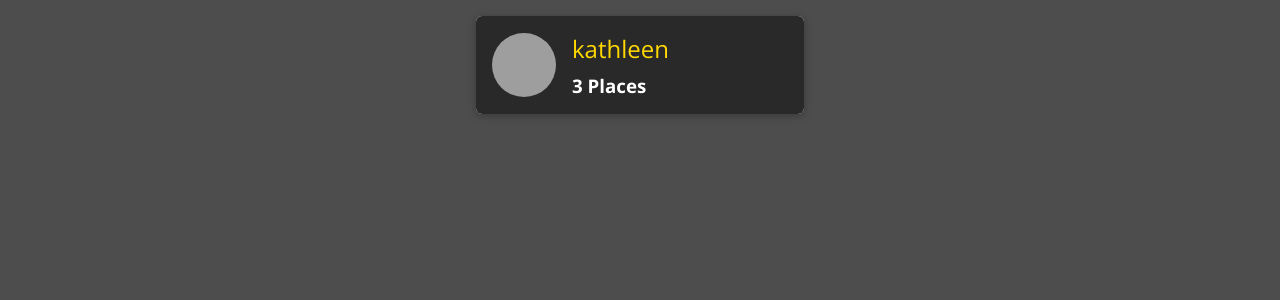
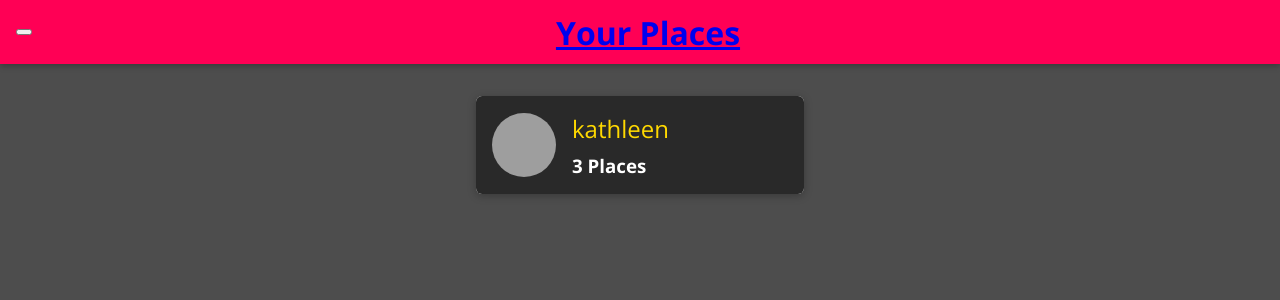
Before and after one commit to Steven88ly/React-Project, a React (Create React App) app: page / in a window 1280 px wide. Shown: the top 300 px of the page. Built offline with nearby package versions, Linux system fonts and the light colour scheme; grey boxes are pictures that could not be loaded.

Commit message:
added header

```diff
--- a/src/App.js
+++ b/src/App.js
@@ -1,16 +1,27 @@
-import React from 'react';
-import { BrowserRouter as Router, Route, Redirect, Switch} from 'react-router-dom'
-import Users from './user/pages/Users.js';
-import NewPlace from './places/pages/NewPlace.js';
+import React from "react";
+import {
+  BrowserRouter as Router,
+  Route,
+  Redirect,
+  Switch,
+} from "react-router-dom";
+import Users from "./user/pages/Users.js";
+import NewPlace from "./places/pages/NewPlace.js";
+import MainNavigation from "./places/shared/components/Navigation/MainNavigation.js";
 
 const App = () => {
-  return <Router>
-    <Switch>
-      <Route path='/' exact component={Users}/>
-      <Route path='/places/new' exact component={NewPlace}/>
-      <Redirect to='/'/>
-    </Switch>
-  </Router>
-}
+  return (
+    <Router>
+      <MainNavigation />
+      <main>
+        <Switch>
+          <Route path="/" exact component={Users} />
+          <Route path="/places/new" exact component={NewPlace} />
+          <Redirect to="/" />
+        </Switch>
+      </main>
+    </Router>
+  );
+};
 
 export default App;
--- a/src/places/shared/components/Navigation/MainHeader.css
+++ b/src/places/shared/components/Navigation/MainHeader.css
@@ -0,0 +1,23 @@
+.main-header {
+    width: 100%;
+    height: 4rem;
+    display: flex;
+    align-items: center;
+    position: fixed;
+    top: 0;
+    left: 0;
+    background: #ff0055;
+    box-shadow: 0 2px 6px rgba(0, 0, 0, 0.26);
+    padding: 0 1rem;
+    z-index: 5;
+  }
+
+  main {
+    margin-top: 5rem;
+  }
+
+  @media (min-width: 768px) {
+    .main-header {
+      justify-content: space-between;
+    }
+  }
--- a/src/places/shared/components/Navigation/MainNaviagation.css
+++ /dev/null
@@ -1 +0,0 @@
-impotr
--- /dev/null
+++ b/src/places/shared/components/Navigation/MainNavigation.css
@@ -0,0 +1,45 @@
+.main-navigation__menu-btn {
+    width: 3rem;
+    height: 3rem;
+    background: transparent;
+    border: none;
+    display: flex;
+    flex-direction: column;
+    justify-content: space-around;
+    margin-right: 2rem;
+    cursor: pointer;
+  }
+
+  .main-navigation__menu-btn span {
+    display: block;
+    width: 3rem;
+    height: 2.5px;
+    background: white;
+  }
+
+  .main-navigation__title {
+    color: white;
+  }
+
+  .main-navigation__title a {
+    text-decoration: none;
+    color: white;
+  }
+
+  .main-navigation__header-nav {
+    display: none;
+  }
+
+  .main-navigation__drawer-nav {
+    height: 100%;
+  }
+
+  @media (min-width: 768px) {
+    .main-navigation__menu-btn {
+      display: none;
+    }
+
+    .main-navigation__header-nav {
+      display: block;
+    }
+  }
--- a/src/places/shared/components/Navigation/MainNavigation.js
+++ b/src/places/shared/components/Navigation/MainNavigation.js
@@ -0,0 +1,22 @@
+import React from "react";
+import { Link } from "react-router-dom/cjs/react-router-dom.min";
+
+import MainHeader from "./Mainheader";
+
+const MainNavigation = (props) => {
+  return (
+    <MainHeader>
+      <button className="main-navigation__menu-btn">
+        <span></span>
+        <span></span>
+        <span></span>
+      </button>
+      <h1 className="main-navigation__title">
+        <Link to="/">Your Places</Link>
+      </h1>
+      <nav></nav>
+    </MainHeader>
+  );
+};
+
+export default MainNavigation;
```
